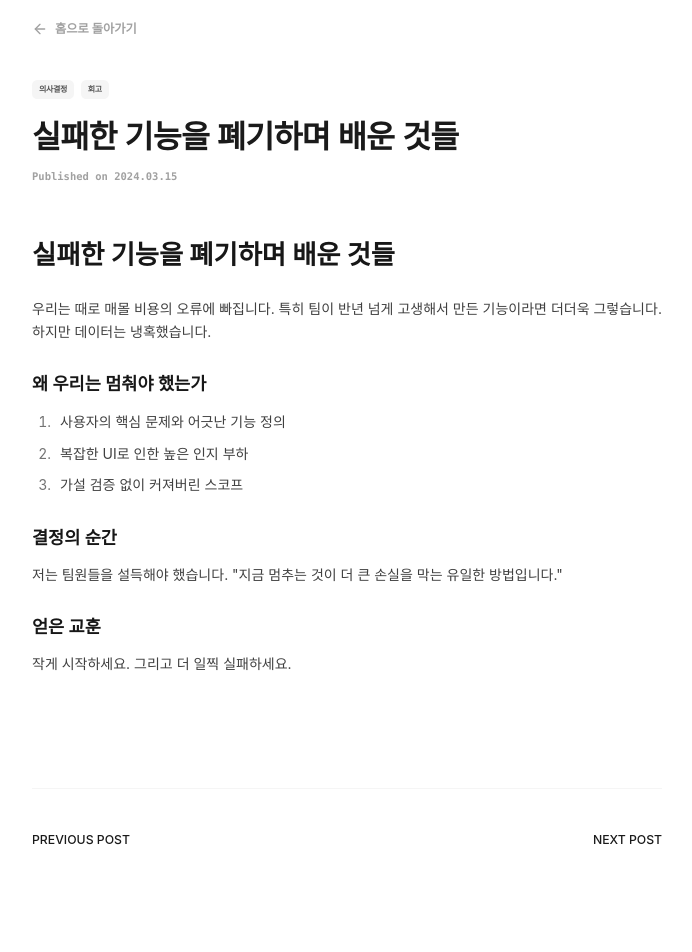
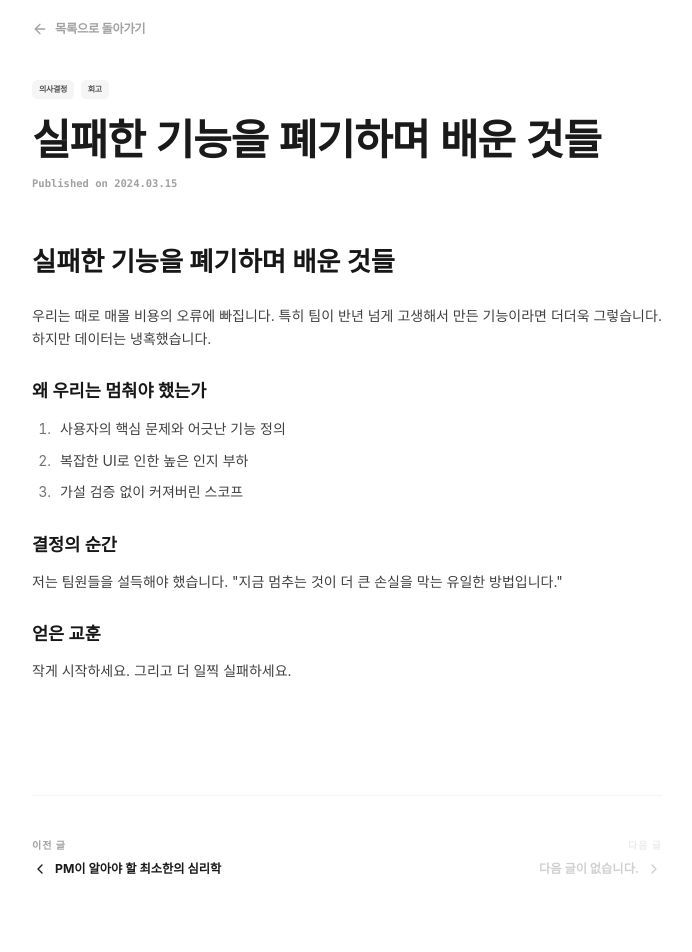
Before and after one commit to flowmapyouer-cmyk/-, a React (Vite) app: page /log/pm-note-01 in a window 1280 px wide. Shown: the part 120-1072 px from the top of the page, without its empty margins (293-985 px from the left). Built offline with nearby package versions, Linux system fonts and the light colour scheme.

Commit message:
feat(WorkLogDetail): Add navigation and sorting to logs
Introduces logic to sort work logs by pinned status and date, and adds navigation links to the previous and next log entries. This enhances user experience by providing a structured browsing flow.

```diff
--- a/src/pages/WorkLogDetail.tsx
+++ b/src/pages/WorkLogDetail.tsx
@@ -1,7 +1,8 @@
 import { useParams, Link } from 'react-router-dom';
 import { motion } from 'motion/react';
-import { ArrowLeft } from 'lucide-react';
+import { ArrowLeft, ChevronLeft, ChevronRight } from 'lucide-react';
 import { useData } from '../context/DataContext';
+import { useMemo } from 'react';
 import ReactMarkdown from 'react-markdown';
 import remarkGfm from 'remark-gfm';
 import rehypeRaw from 'rehype-raw';
@@ -9,9 +10,22 @@ import rehypeRaw from 'rehype-raw';
 export default function WorkLogDetail() {
   const { slug } = useParams();
   const { logs } = useData();
-  const log = logs.find(l => l.slug === slug);
 
-  if (!log) return <div>Log not found</div>;
+  const sortedLogs = useMemo(() => {
+    const published = logs.filter(l => l.published);
+    const pinned = published.filter(l => l.pinned).slice(0, 3);
+    const others = published.filter(l => !pinned.find(p => p.id === l.id));
+    others.sort((a, b) => new Date(b.date).getTime() - new Date(a.date).getTime());
+    return [...pinned, ...others];
+  }, [logs]);
+
+  const currentIndex = sortedLogs.findIndex(l => l.slug === slug);
+  const log = sortedLogs[currentIndex];
+
+  const nextLog = currentIndex > 0 ? sortedLogs[currentIndex - 1] : null;
+  const prevLog = currentIndex < sortedLogs.length - 1 ? sortedLogs[currentIndex + 1] : null;
+
+  if (!log) return <div className="min-h-screen flex items-center justify-center font-bold">로그를 찾을 수 없습니다.</div>;
 
   return (
     <motion.div
@@ -19,8 +33,8 @@ export default function WorkLogDetail() {
       animate={{ opacity: 1 }}
       className="max-w-screen-md mx-auto px-6 py-24"
     >
-      <Link to="/" className="inline-flex items-center gap-2 text-sm text-neutral-400 hover:text-black mb-12 transition-colors">
-        <ArrowLeft size={16} /> 홈으로 돌아가기
+      <Link to="/logs" className="inline-flex items-center gap-2 text-sm text-neutral-400 hover:text-black mb-12 transition-colors font-bold uppercase tracking-tight">
+        <ArrowLeft size={16} /> 목록으로 돌아가기
       </Link>
 
       <header className="mb-16">
@@ -31,7 +45,7 @@ export default function WorkLogDetail() {
             </span>
           ))}
         </div>
-        <h1 className="text-3xl md:text-4xl font-display font-bold tracking-tight mb-4 uppercase">
+        <h1 className="text-3xl md:text-5xl font-display font-bold tracking-tight mb-4 uppercase">
           {log.title}
         </h1>
         <div className="text-xs font-mono text-neutral-400 font-bold">
@@ -46,9 +60,41 @@ export default function WorkLogDetail() {
       </div>
 
       <footer className="mt-32 pt-12 border-t border-neutral-100">
-        <div className="flex justify-between items-center text-sm mb-20">
-          <Link to="/" className="font-medium hover:underline">PREVIOUS POST</Link>
-          <Link to="/" className="font-medium hover:underline">NEXT POST</Link>
+        <div className="flex justify-between items-center mb-20">
+          <div>
+            {prevLog ? (
+              <Link to={`/log/${prevLog.slug}`} className="group block">
+                <span className="text-[10px] font-bold text-neutral-400 uppercase tracking-widest block mb-2">이전 글</span>
+                <span className="text-sm font-bold group-hover:text-brand transition-colors flex items-center gap-2">
+                  <ChevronLeft size={16} /> {prevLog.title}
+                </span>
+              </Link>
+            ) : (
+              <div className="opacity-20 pointer-events-none">
+                <span className="text-[10px] font-bold text-neutral-400 uppercase tracking-widest block mb-2">이전 글</span>
+                <span className="text-sm font-bold flex items-center gap-2">
+                  <ChevronLeft size={16} /> 이전 글이 없습니다.
+                </span>
+              </div>
+            )}
+          </div>
+          <div className="text-right">
+            {nextLog ? (
+              <Link to={`/log/${nextLog.slug}`} className="group block">
+                <span className="text-[10px] font-bold text-neutral-400 uppercase tracking-widest block mb-2">다음 글</span>
+                <span className="text-sm font-bold group-hover:text-brand transition-colors flex items-center gap-2 justify-end">
+                  {nextLog.title} <ChevronRight size={16} />
+                </span>
+              </Link>
+            ) : (
+              <div className="opacity-20 pointer-events-none">
+                <span className="text-[10px] font-bold text-neutral-400 uppercase tracking-widest block mb-2">다음 글</span>
+                <span className="text-sm font-bold flex items-center gap-2 justify-end">
+                  다음 글이 없습니다. <ChevronRight size={16} />
+                </span>
+              </div>
+            )}
+          </div>
         </div>
         <div className="pt-20">
           <div className="h-0.5 bg-black w-full mb-8" />
```
